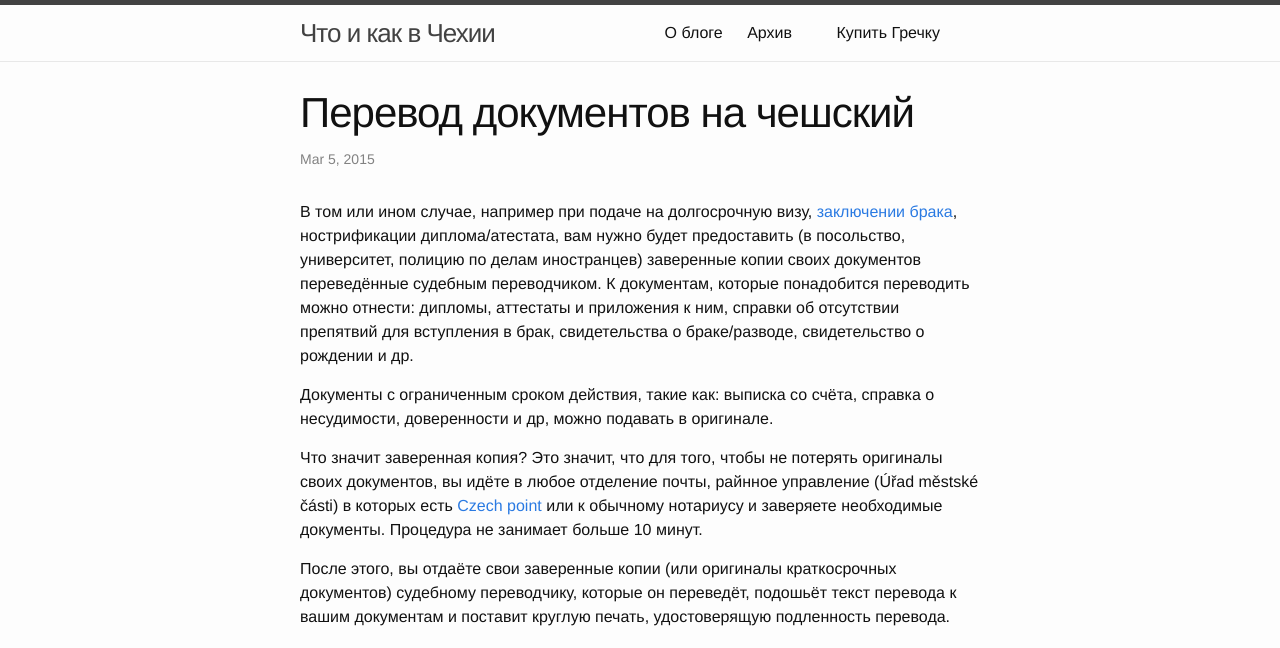
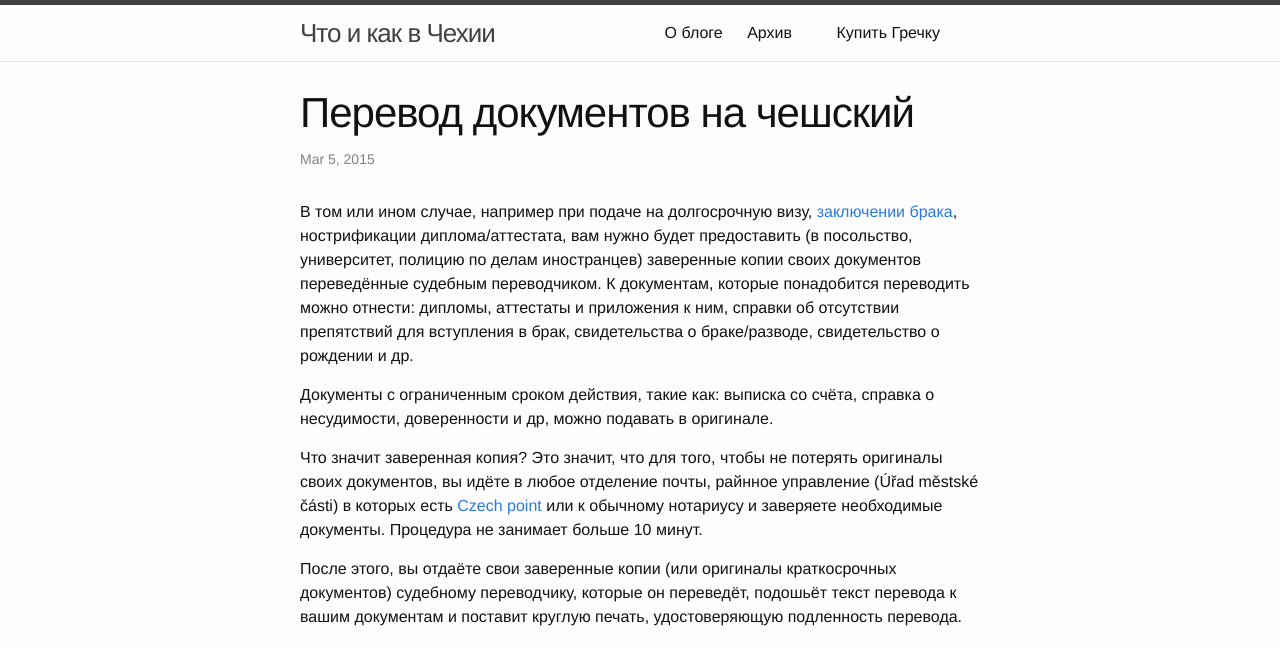
Before and after one commit to basementcz/grechka, a Jekyll site: the page built from _posts/2015-03-05-perevod-dokumentov.markdown, in a window 1280 px wide. Shown: the top 648 px of the page. Built offline with Jekyll 4.4.1, drawn with Linux system fonts in a browser that asks for light colours; comment, search, counter and statistics services are not loaded; some of the changed text lies outside the part shown.

Commit message:
Update 2015-03-05-perevod-dokumentov.markdown

```diff
--- a/_posts/2015-03-05-perevod-dokumentov.markdown
+++ b/_posts/2015-03-05-perevod-dokumentov.markdown
@@ -6,15 +6,15 @@ categories: "trasnlation"
 comments: True
 ---
 
-В том или ином случае, например при подаче на долгосрочную визу, <a href="{% post_url 2015-03-02-svatba %}" target="_blank">заключении брака</a>, нострификации диплома/атестата, вам нужно будет предоставить (в посольство, университет, полицию по делам иностранцев) заверенные копии своих документов переведённые судебным переводчиком.
+В том или ином случае, например при подаче на долгосрочную визу, <a href="{% post_url 2015-03-02-svatba %}" target="_blank">заключении брака</a>, нострификации диплома/аттестата, вам нужно будет предоставить (в посольство, университет, полицию по делам иностранцев) заверенные копии своих документов переведённые судебным переводчиком.
 <!--more-->
-К документам, которые понадобится переводить можно отнести: дипломы, аттестаты и приложения к ним, справки об отсутствии препятвий для вступления в брак, свидетельства о браке/разводе, свидетельство о рождении и др.
+К документам, которые понадобится переводить можно отнести: дипломы, аттестаты и приложения к ним, справки об отсутствии препятствий для вступления в брак, свидетельства о браке/разводе, свидетельство о рождении и др.
 
 Документы с ограниченным сроком действия, такие как: выписка со счёта, справка о несудимости, доверенности и др, можно подавать в оригинале.
 
 Что значит заверенная копия? Это значит, что для того, чтобы не потерять оригиналы своих документов, вы идёте в любое отделение почты, райнное управление (Úřad městské části) в которых есть <a href="http://www.czechpoint.cz/web/?q=node/62" target="_blank">Czech point</a> или к обычному нотариусу и заверяете необходимые документы. Процедура не занимает больше 10 минут.
 
-После этого, вы отдаёте свои заверенные копии (или оригиналы краткосрочных документов) судебному переводчику, которые он переведёт, подошьёт текст перевода к вашим документам и поставит круглую печать, удостоверящую подленность перевода.
+После этого, вы отдаёте свои заверенные копии (или оригиналы краткосрочных документов) судебному переводчику, которые он переведёт, подошьёт текст перевода к вашим документам и поставит круглую печать, удостоверяющую подленность перевода.
 
 <b>Пример подшитого документа</b>
 
```
Also changed, not shown: other parts of _posts/2015-03-05-perevod-dokumentov.markdown (+1 -1 lines).
